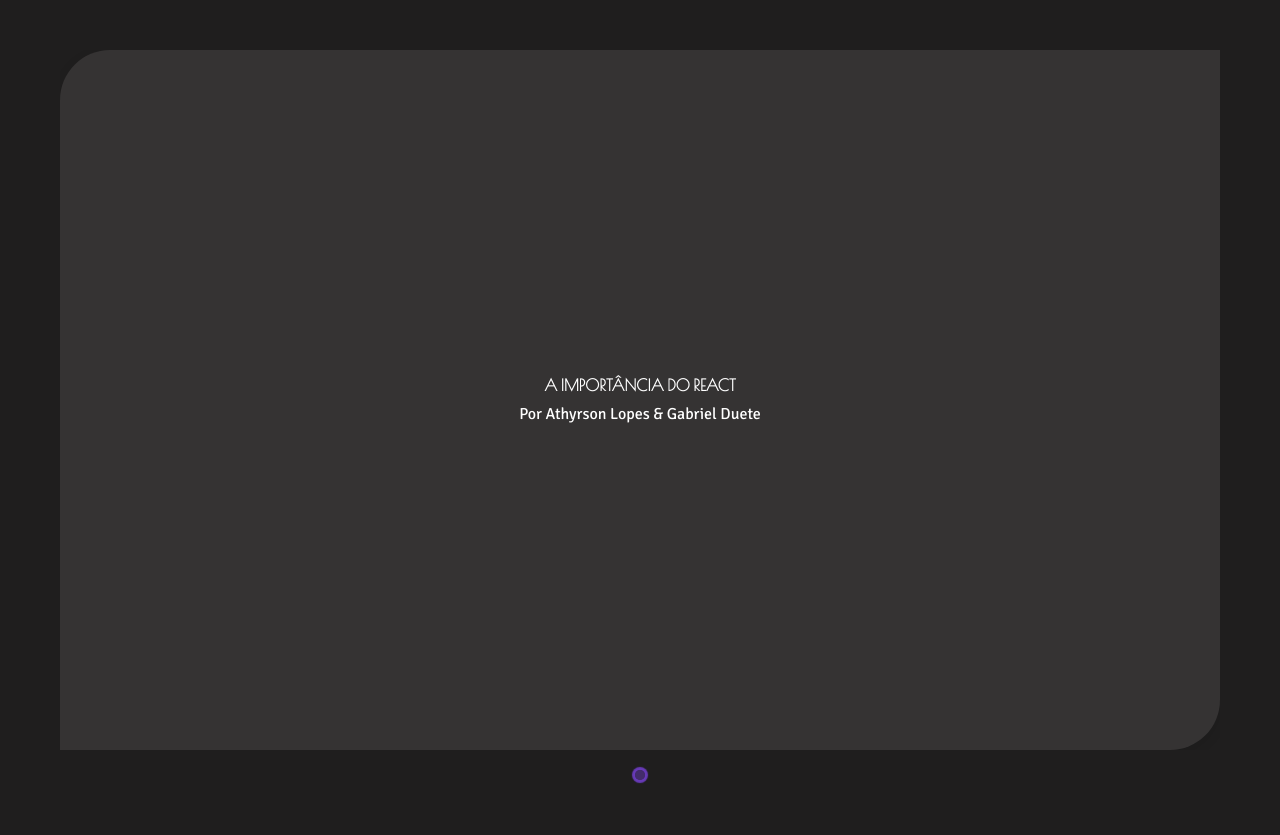
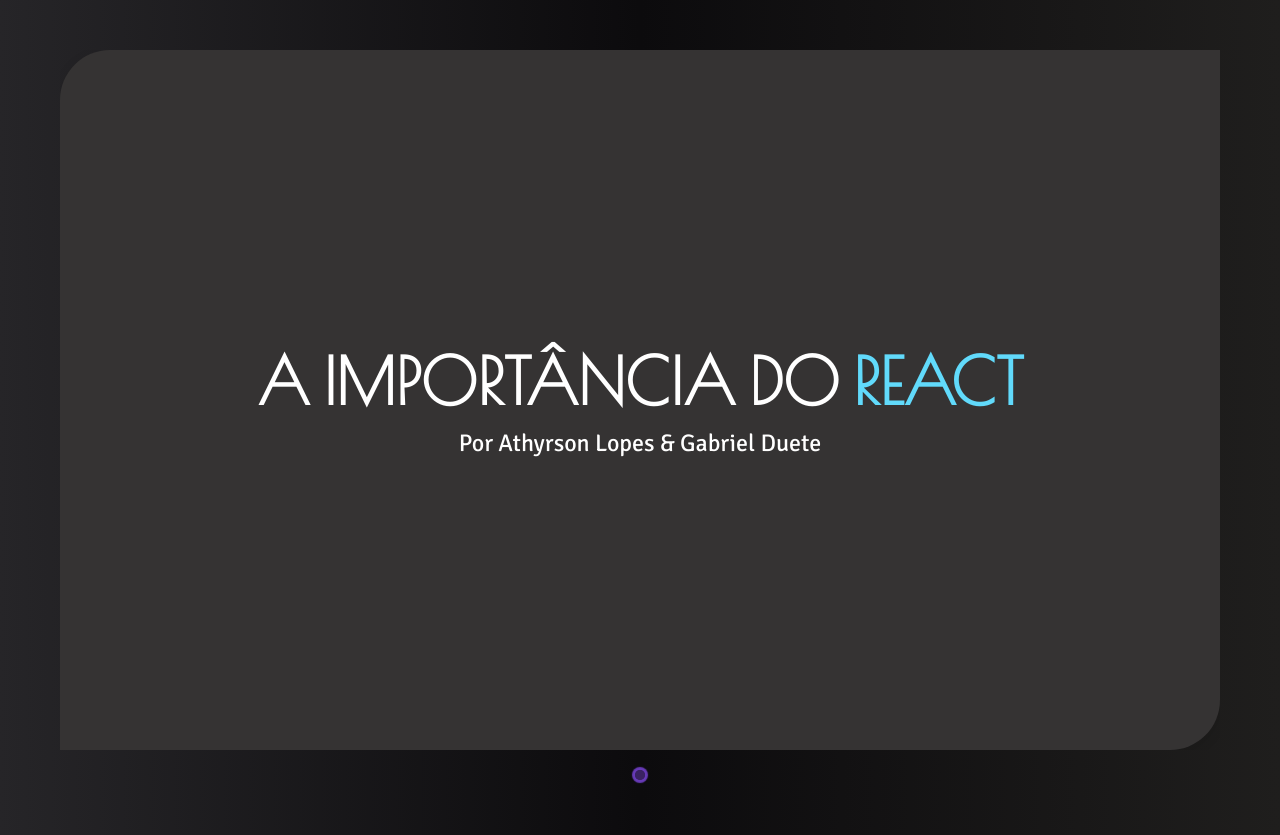
Before and after one commit to gabrielduete/apresentacao-react, a React (Create React App) app in the folder app/: page / in a window 1280 px wide. Built offline with nearby package versions, Linux system fonts and the light colour scheme.

Commit message:
fix: add fonts spaces and new colors in global vars

```diff
--- a/app/src/styles/global.js
+++ b/app/src/styles/global.js
@@ -2,23 +2,36 @@
 
 const GlobalStyles = createGlobalStyle`
   :root {
+    // Colors
     --gray-simple: #353333;
     --black-simple: #1F1E1E;
     --white-simple: #ffff;
-    --purple-simple; #673AB7;
-    --space-lang: 1200px;
+    --purple-simple: #673AB7;
+    --blue-simple: #61DAFB;
+
+    // Spaces
+    --space-lang: 1400px;
     --space-short: 700px;
+
+    // Fonts
+    --font-title: 4em;
+    --font-medium: 1.5em;
   }
 
   body{
     font-family: 'Signika', sans-serif;
-    background: var(--black-simple);
+    background: rgb(38,37,40);
+    background: linear-gradient(90deg, rgba(38,37,40,1) 0%, rgba(12,11,13,1) 50%, rgba(31,30,29,1) 100%);
     color: var(--white-simple);
     margin: 50px;
   }
 
   h1{
     font-family: 'Poiret One', cursive;
+  }
+
+  span{
+    color: var(--blue-simple);
   }
 
   *,
```
